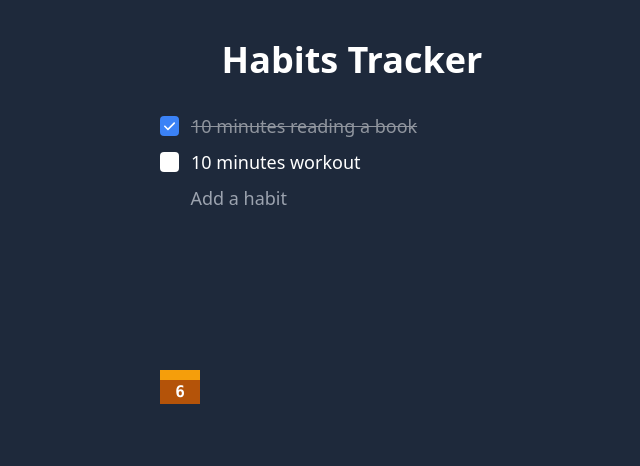
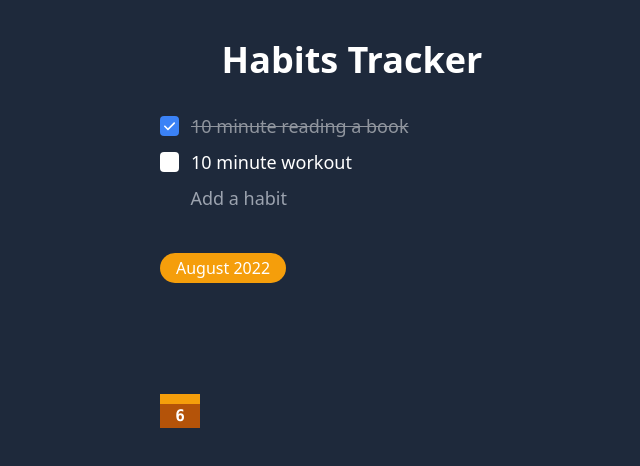
Before and after one commit to asrul10/habit-tracker, a Svelte app: page / in a window 1280 px wide. Both pictures are taken after a click on the element 457 px from the left and 126 px from the top of the page. Shown: the top 466 px of the page, without its empty margins (288-928 px from the left). Built offline with nearby package versions, Linux system fonts and the light colour scheme.

Commit message:
fix data attributes

```diff
--- a/src/App.svelte
+++ b/src/App.svelte
@@ -7,11 +7,11 @@
       JSON.stringify([
         {
           id: 1,
-          name: "10 minutes reading a book",
+          name: "10 minute reading a book",
         },
         {
           id: 2,
-          name: "10 minutes workout",
+          name: "10 minute workout",
         },
       ])
     );
@@ -120,6 +120,7 @@
       habitHistories.push({ ...habit, completedAt: dateNow });
     }
     habitHistories = habitHistories;
+    habitHistoryByMonth = historyByMonth();
     habitStats = getStats(new Date());
     localStorage.setItem("habitHistories", JSON.stringify(habitHistories));
   };
@@ -250,7 +251,7 @@
       {#each habitHistoryByMonth as yearMonth}
         <span
           id="month-{yearMonth}"
-          data-yearMonth={yearMonth}
+          data-year-month={yearMonth}
           on:click={changeMonth}
           class="py-1 px-4 rounded-full mr-2 cursor-pointer whitespace-nowrap hover:bg-amber-500 month-pills {selectedMonth ===
           yearMonth
```
